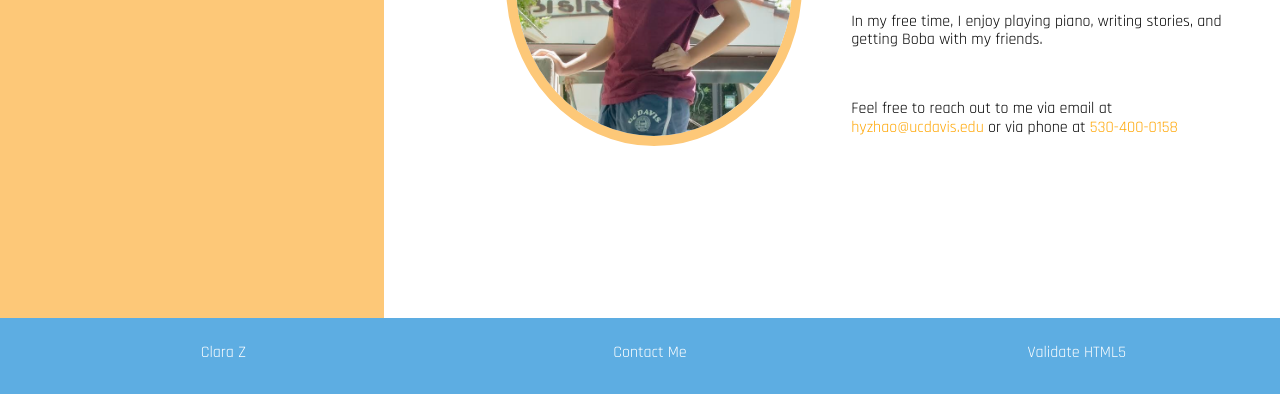
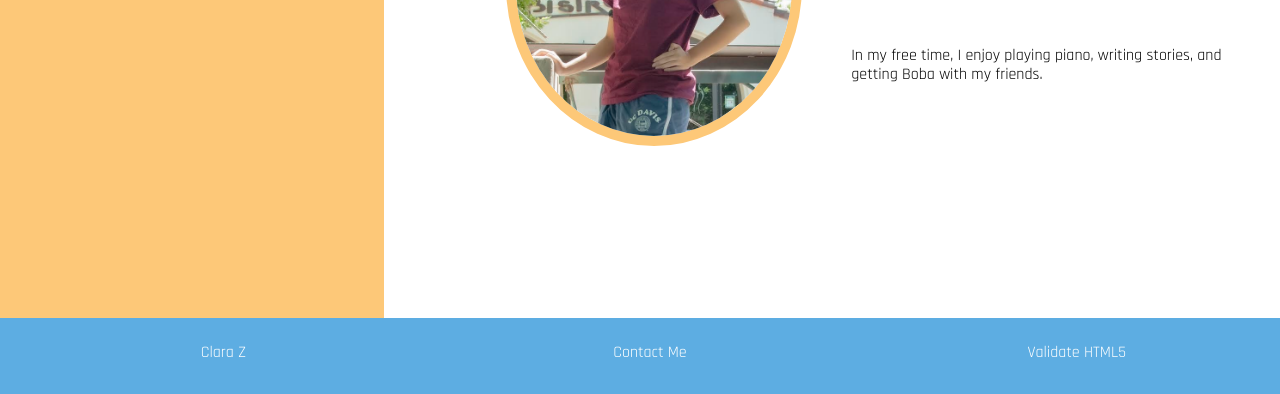
Before and after one commit to clarazhao101/clarazhao101.github.io, a plain HTML site: page about.html in a window 1280 px wide. Shown: the part 442-836 px from the top of the page. Drawn offline with Linux system fonts and the light colour scheme; a web font is replaced by a local one.

Commit message:
deleted contact

```diff
--- a/about.html
+++ b/about.html
@@ -41,7 +41,7 @@
             <br>
             <p>In my free time, I enjoy playing piano, writing stories, and getting Boba with my friends.</p>
             <br>
-            <p>Feel free to reach out to me via email at <a href="#">hyzhao@ucdavis.edu</a> or via phone at <a href="#">530-400-0158</a></p>
+
           </div>
 
         </div>
```
